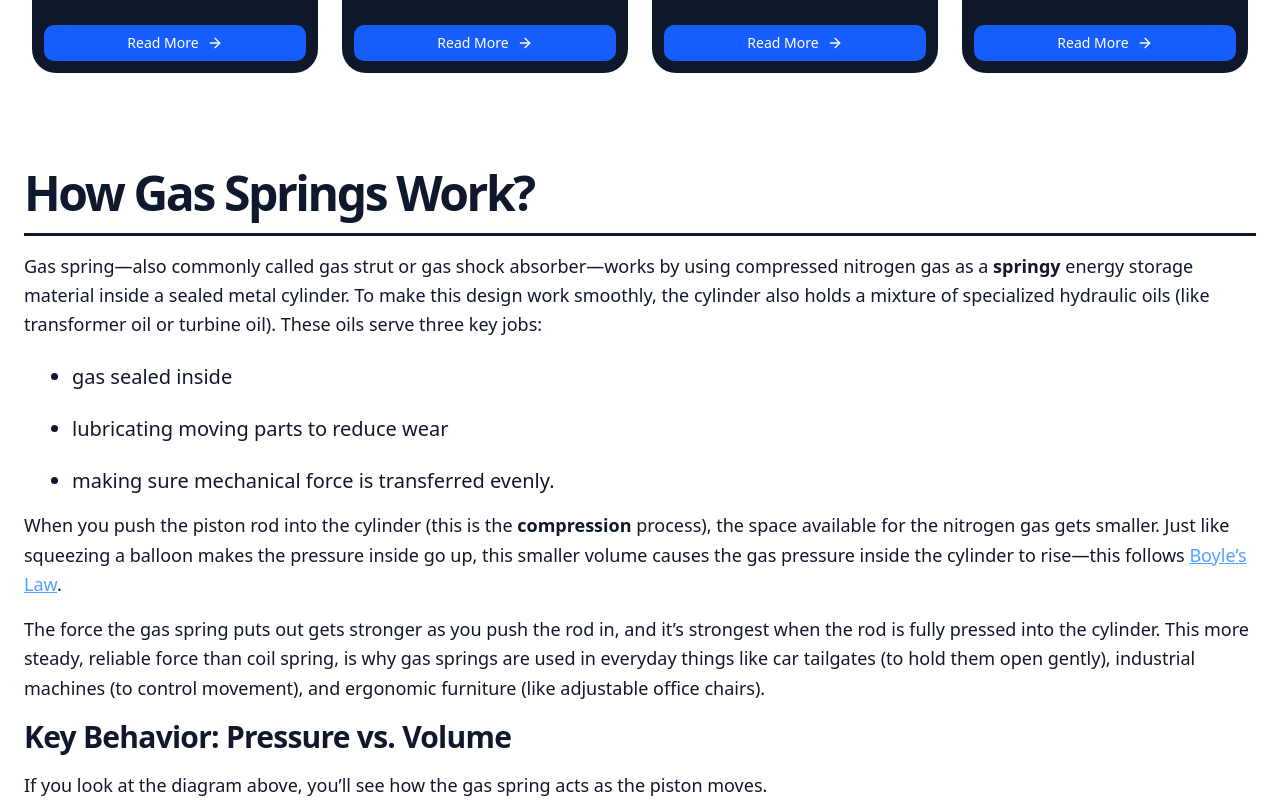
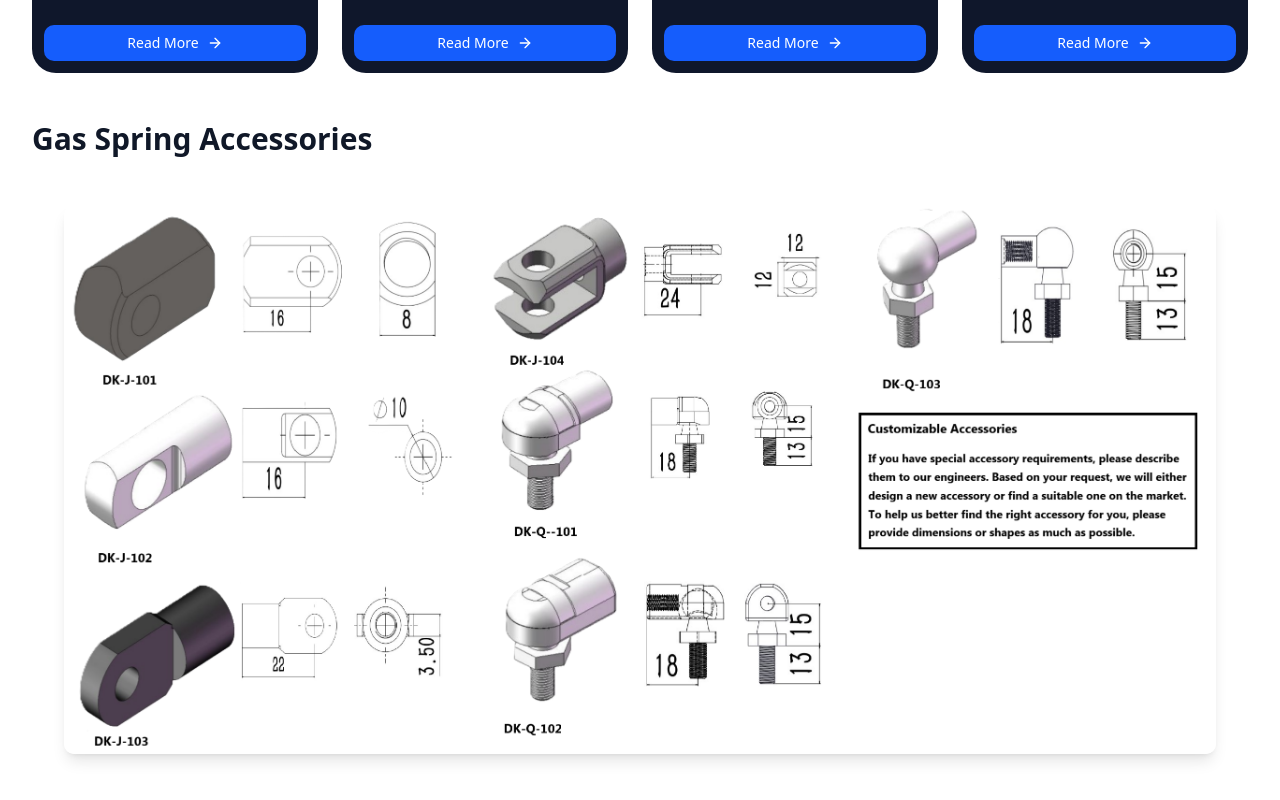
Before and after one commit to JOJOisUnstoppable/gas-spring, a Next.js app: page /en/products/category/gas-spring in a window 1280 px wide. Shown: the part 1320-2120 px from the top of the page. Built offline with nearby package versions, Linux system fonts and the light colour scheme.

Commit message:
add accessories picture

```diff
--- a/src/app/[locale]/products/category/gas-spring/page.tsx
+++ b/src/app/[locale]/products/category/gas-spring/page.tsx
@@ -81,15 +81,23 @@ export default async function CategoryPage(
               />
             ))}
           </div>
+          <h2 className="text-3xl font-bold text-gray-900 mt-12">
+            {'Gas Spring Accessories'}
+          </h2>
+          <div className="flex flex-col items-center space-y-4 mt-12">
+            <div className="w-full max-w-6xl">
+              <img
+                src='/images/products_page/accessories.png'
+                alt='gas-spring-accessories-picture'
+                className="w-full h-auto rounded-lg shadow-lg"
+              />
+            </div>
+          </div>
         </div>
       </section>
 
-      <Image src='/images/products_page/accessories.png' alt='gas-spring-accessories-picture' className="w-full h-auto" fill={true} sizes="100vw" />
-
-
-
       {/* How GAS Spring work */}
-      <section id="how-gs-work">
+      < section id="how-gs-work" >
         <HowGSWork
           mainTitle={dict.products['gas-spring'].howGSWork.title}
           mainContent={dict.products['gas-spring'].howGSWork.desc}
@@ -102,52 +110,52 @@ export default async function CategoryPage(
           frontdesc={dict.products['gas-spring'].howGSWork.CriticalPerformanceMeasure.frontdesc}
           subContent2={dict.products['gas-spring'].howGSWork.CriticalPerformanceMeasure.desc}
         />
-      </section>
+      </section >
 
       {/* GAS Spring 型号选择器 */}
-      <section id="replacement">
+      < section id="replacement" >
         <ImageInputForm
           title={dict.products['gas-spring'].Replacement.title}
           subtitle={dict.products['gas-spring'].Replacement.subTitle}
           desc={dict.products['gas-spring'].Replacement.desc}
         />
-      </section>
+      </section >
 
       {/* How to choose gas spring */}
-      <section id="how-to-choose">
+      < section id="how-to-choose" >
         <HowtoChooseGS
           dict={dict}
           imageSrc={'/images/products_page/CalculationF1.png'}
           imageAlt={'GAS Spring Calculation Principle F1'}
         />
-      </section>
+      </section >
 
       {/* Calculation Principle F1 */}
-      <section id="calculation">
+      < section id="calculation" >
         <CalculationF1
           midTitle1={dict.products['gas-spring'].CalculationF1.EFC.title}
           midDesc1={dict.products['gas-spring'].CalculationF1.EFC.desc}
           midDesc2={dict.products['gas-spring'].CalculationF1.GSDFCC.desc}
         />
-      </section>
+      </section >
 
       {/* Gas spring Installation Guideline  */}
-      <section id="installation">
+      < section id="installation" >
         <GSInstallationGuide
           imageCaption={dict.products['gas-spring'].GSInstallationGuide.imageCaption}
           title={dict.products['gas-spring'].GSInstallationGuide.title}
           desc={dict.products['gas-spring'].GSInstallationGuide.desc}
         />
-      </section>
+      </section >
 
       {/* CTA */}
-      <section id="cta">
+      < section id="cta" >
         <CTA
           title={dict.products['gas-spring'].CTA.title}
           desc={dict.products['gas-spring'].CTA.desc}
           locale={locale}
         />
-      </section>
+      </section >
     </>
   )
 }
--- a/src/components/products/HowGSWork.tsx
+++ b/src/components/products/HowGSWork.tsx
@@ -1,4 +1,3 @@
-/* eslint-disable @next/next/no-img-element */
 /**
  * @file HowGSWork.tsx
  * @description Gas Spring 工作原理组件
```
